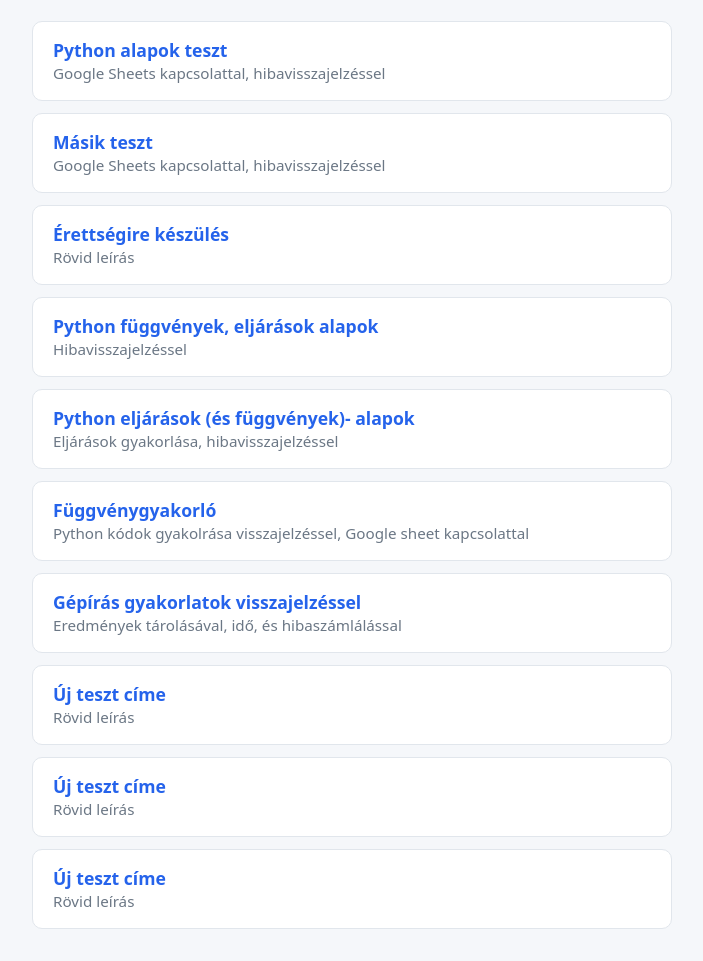
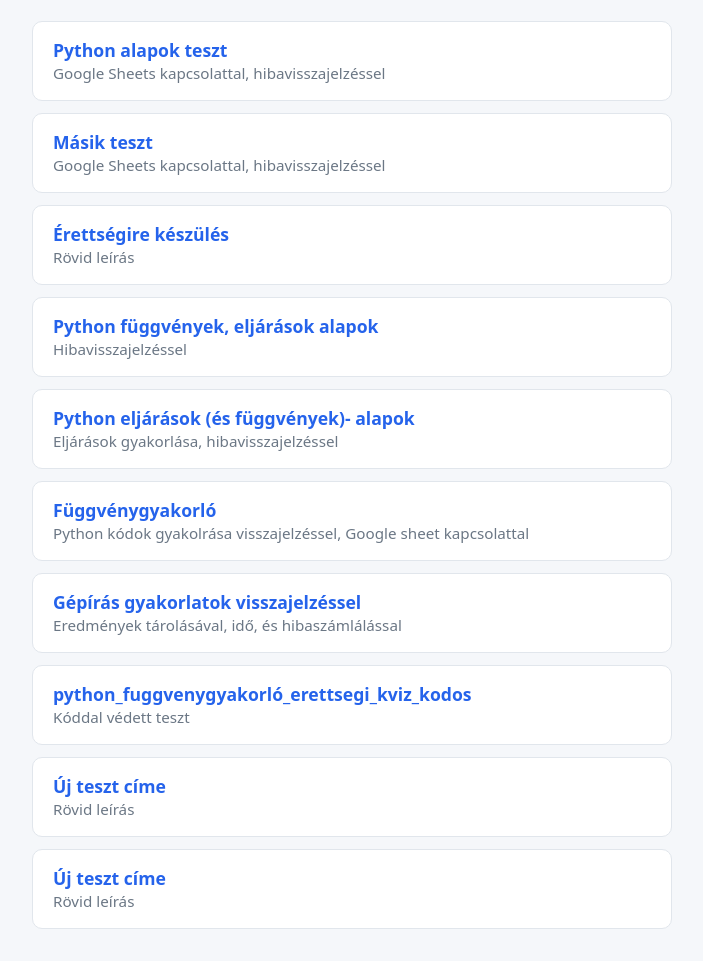
Before and after one commit to blankagyorffi/sulitesztek, a plain HTML site: page index.html in a window 1280 px wide. Shown: the part 100-1061 px from the top of the page, without its empty margins (288-991 px from the left). Drawn offline with Linux system fonts and the light colour scheme.

Commit message:
Update index.html

```diff
--- a/index.html
+++ b/index.html
@@ -120,9 +120,9 @@
 
 
       <li>
-        <a class="card" href="uj_oldal.html">
-          <strong>Új teszt címe</strong>
-          <span>Rövid leírás</span>
+        <a class="card" href="python_fuggvenygyakorló_erettsegi_kviz_kodos.html">
+          <strong>python_fuggvenygyakorló_erettsegi_kviz_kodos</strong>
+          <span>Kóddal védett teszt</span>
         </a>
       </li>
 
```
